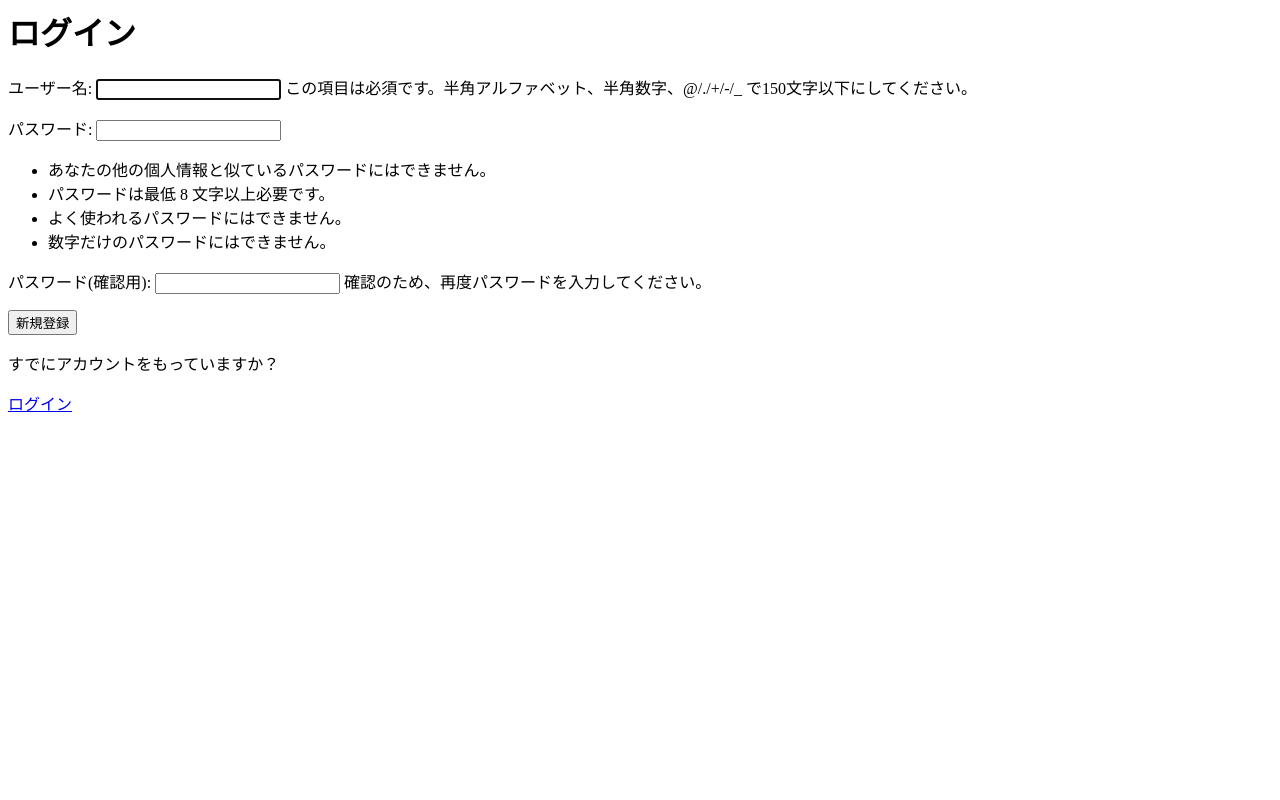
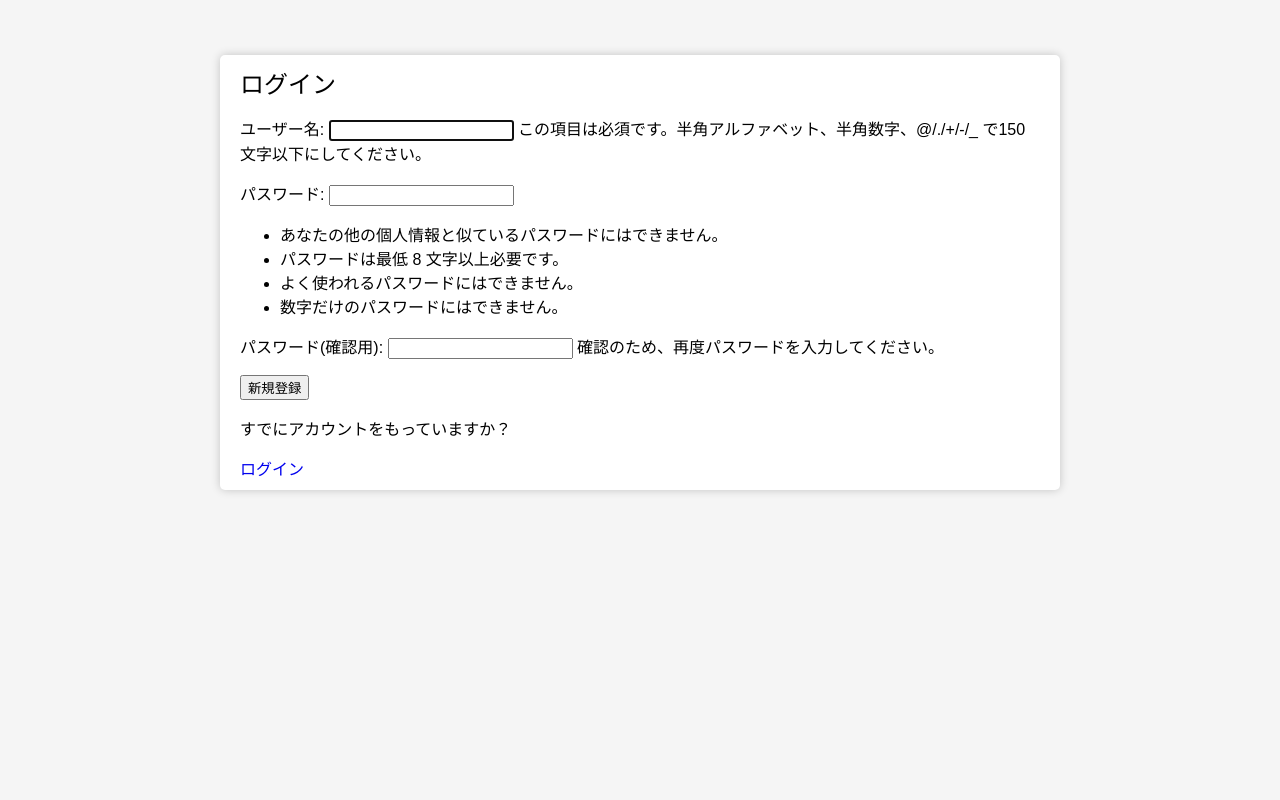
Before and after one commit to ytksato/todoapp, a Django app: page /register/ in a window 1280 px wide. Run offline with Django 4.2, Linux system fonts and the light colour scheme.

Commit message:
テンプレート継承

````diff
--- /dev/null
+++ b/todoapp/templates/todoapp/base.html
@@ -0,0 +1,50 @@
+<!DOCTYPE html>
+<html lang="en">
+<head>
+  <meta charset="UTF-8">
+  <meta http-equiv="X-UA-Compatible" content="IE=edge">
+  <meta name="viewport" content="width=device-width, initial-scale=1.0">
+  <title>TODOアプリ</title>
+</head>
+
+<style>
+  body {
+    margin: 0;
+    padding: 55px;
+    background-color: #f5f5f5;
+    font-family: 'Hiragino Kaku Gothic ProN', 'ヒラギノ角ゴ ProN W3', 'メイリオ', Meiryo, 'ＭＳ Ｐゴシック', 'MS PGothic', sans-serif;
+  }
+  .todoAppWrapper {
+    max-width: 800px;
+    margin: 0 auto;
+    padding: 10px 20px;
+    background-color: #fff;
+    box-shadow: 0 0 10px rgba(0, 0, 0, 0.2);
+    border-radius: 5px;
+  }
+  a {
+    text-decoration: none;
+  }
+  h1 {
+    margin: 0;
+    padding: 0;
+    font-size: 24px;
+    font-weight: normal;
+  }
+  h2 {
+    margin: 0;
+    padding: 0;
+    font-size: 18px;
+    font-weight: normal;
+  }
+</style>
+
+<body>
+
+  <div class="todoAppWrapper">
+    {% block content %}
+    {% endblock content %}
+  </div>
+
+</body>
+</html>
--- a/todoapp/templates/todoapp/login.html
+++ b/todoapp/templates/todoapp/login.html
@@ -1,3 +1,5 @@
+{% extends 'todoapp/base.html' %}
+{% block content %}
 <h1>ログイン</h1>
 <form method="post">{% csrf_token %}
     {{ form.as_p }}
@@ -6,3 +8,4 @@
 
 <p>アカウントを持っていませんか？</p>
 <a href="{% url 'register' %}">アカウントを作成</a>
+{% endblock content %}
--- a/todoapp/templates/todoapp/register.html
+++ b/todoapp/templates/todoapp/register.html
@@ -1,3 +1,5 @@
+{% extends 'todoapp/base.html' %}
+{% block content %}
 <h1>ログイン</h1>
 <form method="post">{% csrf_token %}
     {{ form.as_p }}
@@ -6,3 +8,5 @@
 
 <p>すでにアカウントをもっていますか？</p>
 <a href="{% url 'login' %}">ログイン</a>
+{% endblock content %}
+```
--- a/todoapp/templates/todoapp/task_confirm_delete.html
+++ b/todoapp/templates/todoapp/task_confirm_delete.html
@@ -1,3 +1,5 @@
+{% extends 'todoapp/base.html' %}
+{% block content %}
 <h1>削除</h1>
 
 <form method="post">{% csrf_token %}
@@ -5,3 +7,4 @@
     {{ form.as_p }}
     <input type="submit" value="削除する">
 </form>
+{% endblock content %}
--- a/todoapp/templates/todoapp/task_detail.html
+++ b/todoapp/templates/todoapp/task_detail.html
@@ -1 +1,4 @@
+{% extends 'todoapp/base.html' %}
+{% block content %}
 <h1>タスク：{{ task }}</h1>
+{% endblock content %}
--- a/todoapp/templates/todoapp/task_form.html
+++ b/todoapp/templates/todoapp/task_form.html
@@ -1,3 +1,5 @@
+{% extends 'todoapp/base.html' %}
+{% block content %}
 <h2>タスクの追加</h2>
 
 <a href="{% url 'task-list' %}">戻る</a>
@@ -6,3 +8,5 @@
     {{ form.as_p }}
     <input type="submit" value="追加 / 更新">
 </form>
+{% endblock content %}
+```
--- a/todoapp/templates/todoapp/task_list.html
+++ b/todoapp/templates/todoapp/task_list.html
@@ -1,3 +1,5 @@
+{% extends 'todoapp/base.html' %}
+{% block content %}
 <h1>タスクリスト</h1>
 <h2>{{ test }}</h2>
 
@@ -22,7 +24,7 @@
   {% endfor %}
 </table>
 
-<div>
+<div class="loginAndLogout">
   {% if request.user.is_authenticated %}
     <p>{{ request.user }}</p>
     <a href="{% url 'logout' %}">ログアウト</a>
@@ -30,3 +32,4 @@
     <a href="{% url 'login' %}">ログイン</a>
   {% endif %}
 </div>
+{% endblock content %}
````
Also changed, not shown: db.sqlite3.
